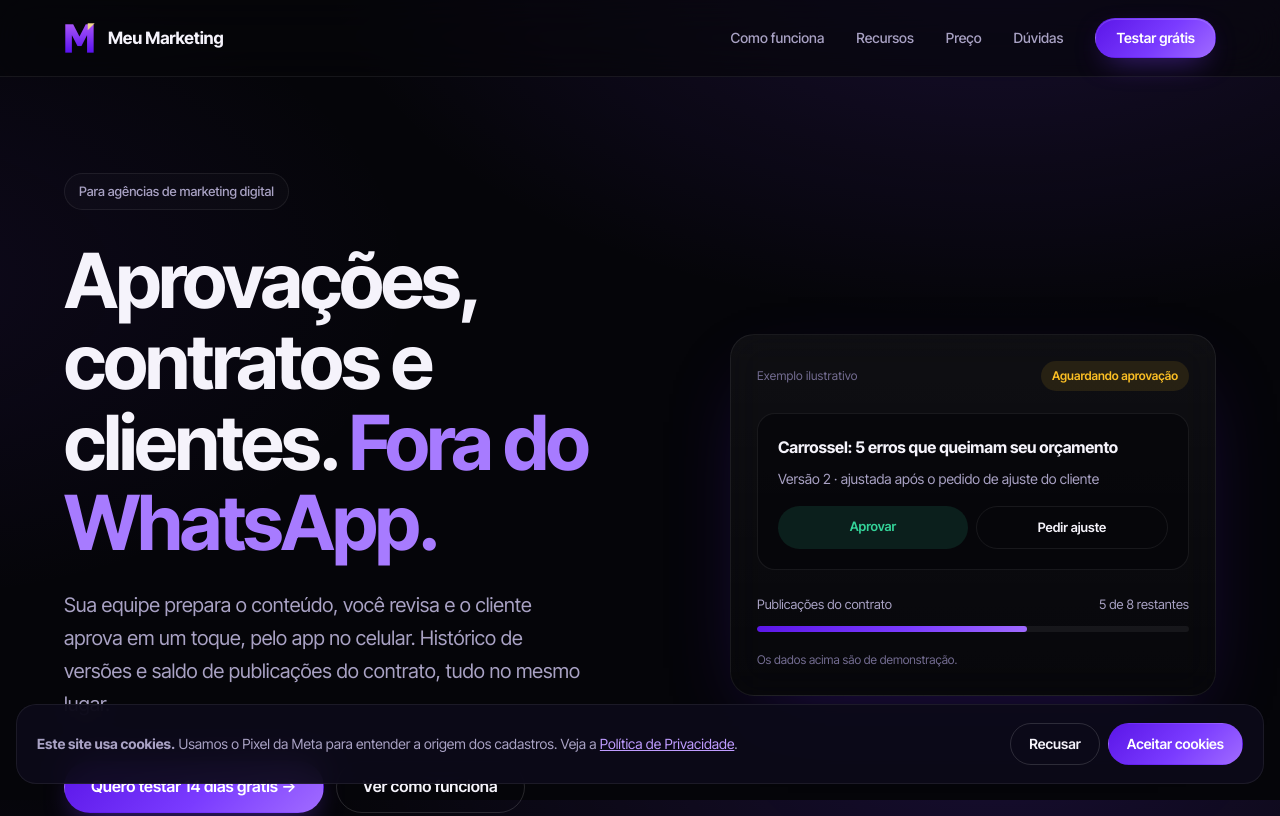
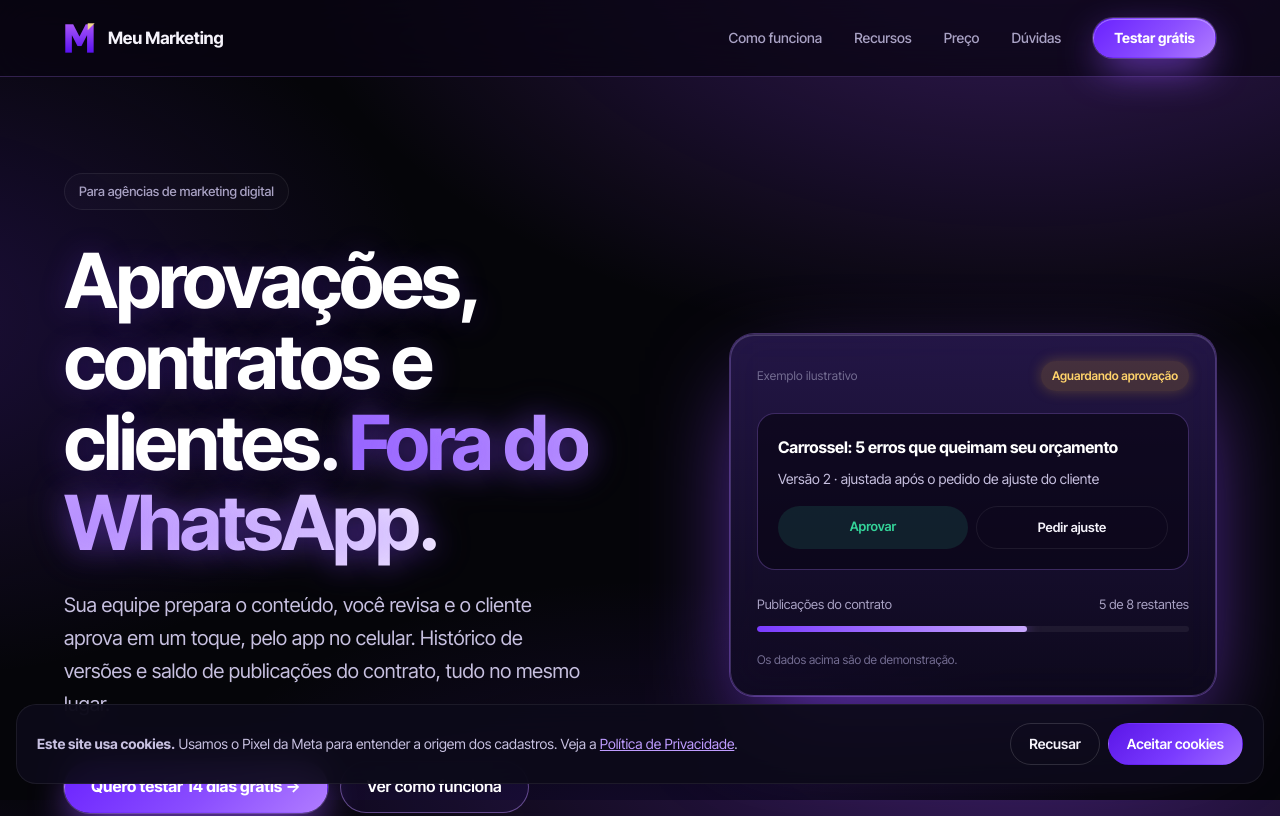
Before and after one commit to keilagfelix-hash/landing-meu-marketing, a plain HTML site: page index.html in a window 1280 px wide. Shown: the top 816 px of the page. Drawn offline with Linux system fonts and the light colour scheme.

Commit message:
style(landing): mais contraste e brilho no visual premium (CSS apenas)
Co-Authored-By: Claude Haiku 5.5 <noreply@anthropic.com>
Claude-Session: https://claude.ai/code/session_01QZXCJXksTcj6AuAu4mTPFG

```diff
--- a/index.html
+++ b/index.html
@@ -255,6 +255,58 @@
     .cookie-banner .cb-actions { width: 100%; }
     .cookie-banner .cb-actions button { flex: 1; }
   }
+
+  /* ===== Ajuste premium: mais contraste e brilho (só CSS) ===== */
+  body {
+    background-image: radial-gradient(1200px 700px at 80% -10%, rgba(150, 70, 255, 0.34), transparent 62%),
+                      radial-gradient(900px 600px at -8% 40%, rgba(110, 50, 230, 0.22), transparent 60%),
+                      radial-gradient(800px 500px at 50% 110%, rgba(100, 40, 230, 0.18), transparent 60%);
+  }
+  .text-gradient {
+    background: linear-gradient(90deg, #9d6bff, #c9a8ff 50%, #f1e8ff);
+    -webkit-background-clip: text; background-clip: text; color: transparent;
+    filter: drop-shadow(0 0 18px rgba(150, 90, 255, 0.35));
+  }
+  .eyebrow { color: #c9a8ff; text-shadow: 0 0 14px rgba(150,90,255,.6); }
+  h1, h2 { color: #ffffff; text-shadow: 0 2px 30px rgba(120, 60, 255, 0.25); }
+  p { color: #c7c0e0; }
+  .btn-primary {
+    background: linear-gradient(135deg, #6a22ff, #8a4dff 55%, #b07cff);
+    box-shadow: 0 0 0 1px rgba(200,170,255,.25), 0 14px 40px -8px rgba(150, 80, 255, .95), inset 0 1px 0 rgba(255,255,255,.35);
+    font-weight: 700;
+  }
+  .btn-primary:hover { box-shadow: 0 0 0 1px rgba(220,200,255,.4), 0 18px 48px -6px rgba(170, 100, 255, 1), inset 0 1px 0 rgba(255,255,255,.4); }
+  .btn-ghost { border-color: rgba(190,150,255,.45); color: #fff; background: rgba(120,60,255,.08); }
+  .glass {
+    background: linear-gradient(180deg, rgba(60,36,120,0.55), rgba(20,12,44,0.55));
+    border: 1px solid rgba(180,140,255,.28);
+    box-shadow: 0 0 0 1px rgba(120,70,255,.08), 0 24px 60px -24px rgba(120, 60, 255, .55), inset 0 1px 0 rgba(255,255,255,.12);
+  }
+  .mock {
+    box-shadow: 0 0 0 1px rgba(170,120,255,.35), 0 40px 100px -20px rgba(140, 70, 255, .75), inset 0 1px 0 rgba(255,255,255,.18);
+  }
+  .mock-post { background: rgba(10,6,22,.7); border-color: rgba(170,120,255,.3); }
+  .mock-post strong { color: #fff; }
+  .pill { background: rgba(251,191,36,.16); color: #ffd36b; box-shadow: 0 0 14px rgba(251,191,36,.25); }
+  .bar i { background: linear-gradient(90deg,#7a3bff,#c9a8ff); box-shadow: 0 0 14px rgba(160,100,255,.8); }
+  .feat-icon {
+    background: linear-gradient(135deg, rgba(140,80,255,.35), rgba(90,40,200,.2));
+    border-color: rgba(200,170,255,.45);
+    box-shadow: 0 0 22px rgba(140, 80, 255, .45), inset 0 1px 0 rgba(255,255,255,.2);
+  }
+  .feat-icon svg { stroke: #f1e8ff; }
+  .pain, .step { border-color: rgba(170,120,255,.25); }
+  .steps, .pain-grid, .trust, .faq-list { border-top-color: rgba(170,120,255,.35); }
+  .step .n { color: #c9a8ff; }
+  .price .amount { background: linear-gradient(180deg,#ffffff,#d7c4ff); -webkit-background-clip: text; background-clip: text; color: transparent; filter: drop-shadow(0 0 24px rgba(150,90,255,.45)); }
+  .price, .example { background: linear-gradient(180deg, rgba(70,40,140,.6), rgba(20,12,44,.6)); }
+  .example .note, .form-note, .platforms, .hero .micro { color: #a79fc6; }
+  .field { background: rgba(10,6,22,.7); border-color: rgba(190,150,255,.35); }
+  .chips button { border-color: rgba(190,150,255,.4); color: #ddd3f5; }
+  .chips button[aria-checked="true"] { background: linear-gradient(135deg,#6a22ff,#b07cff); box-shadow: 0 0 18px rgba(150,90,255,.6); }
+  details.faq summary { color: #fff; }
+  header.top { background: rgba(8,5,18,.75); border-bottom-color: rgba(170,120,255,.25); }
+  footer { border-top-color: rgba(170,120,255,.25); }
 </style>
 </head>
 <body id="topo">
```
